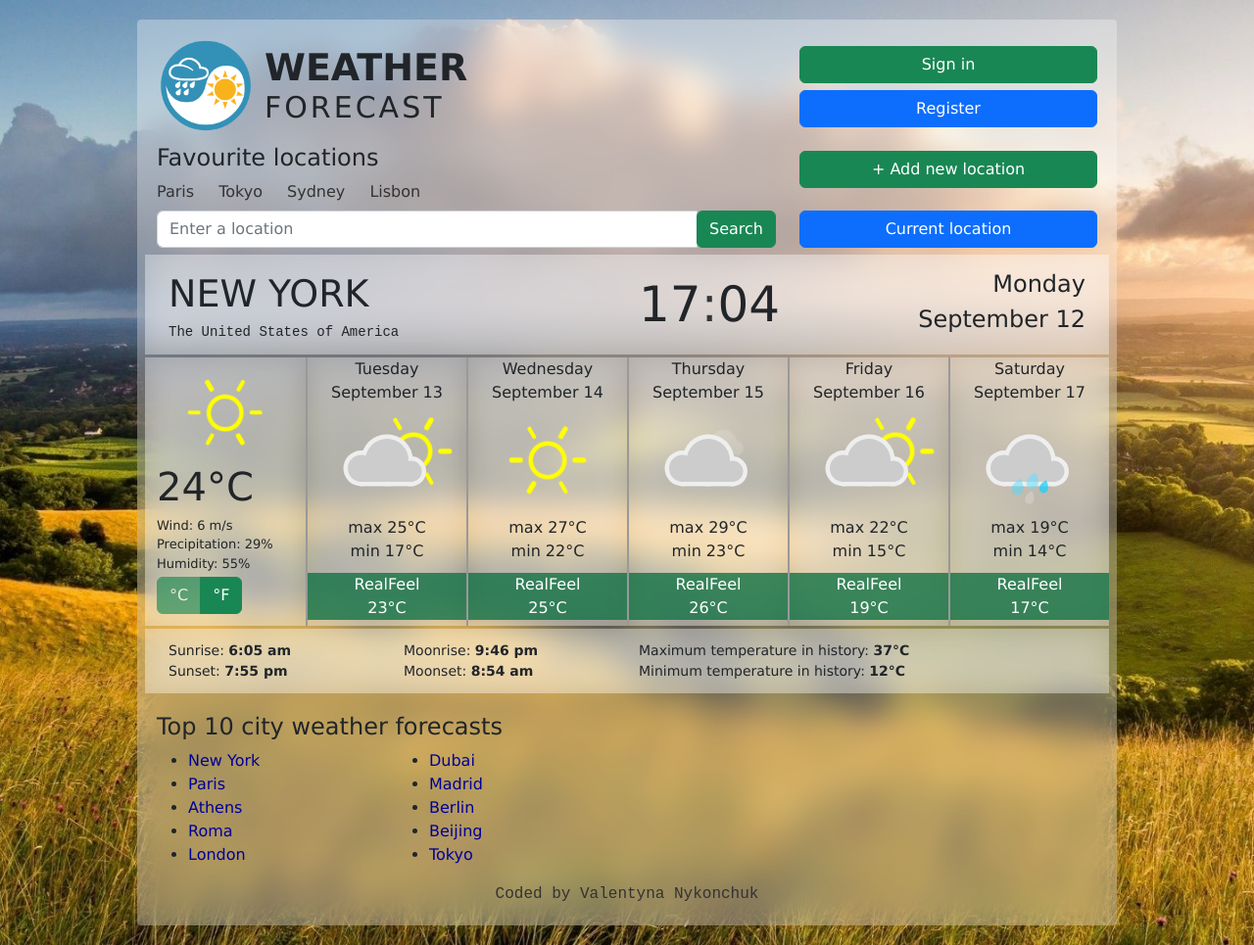
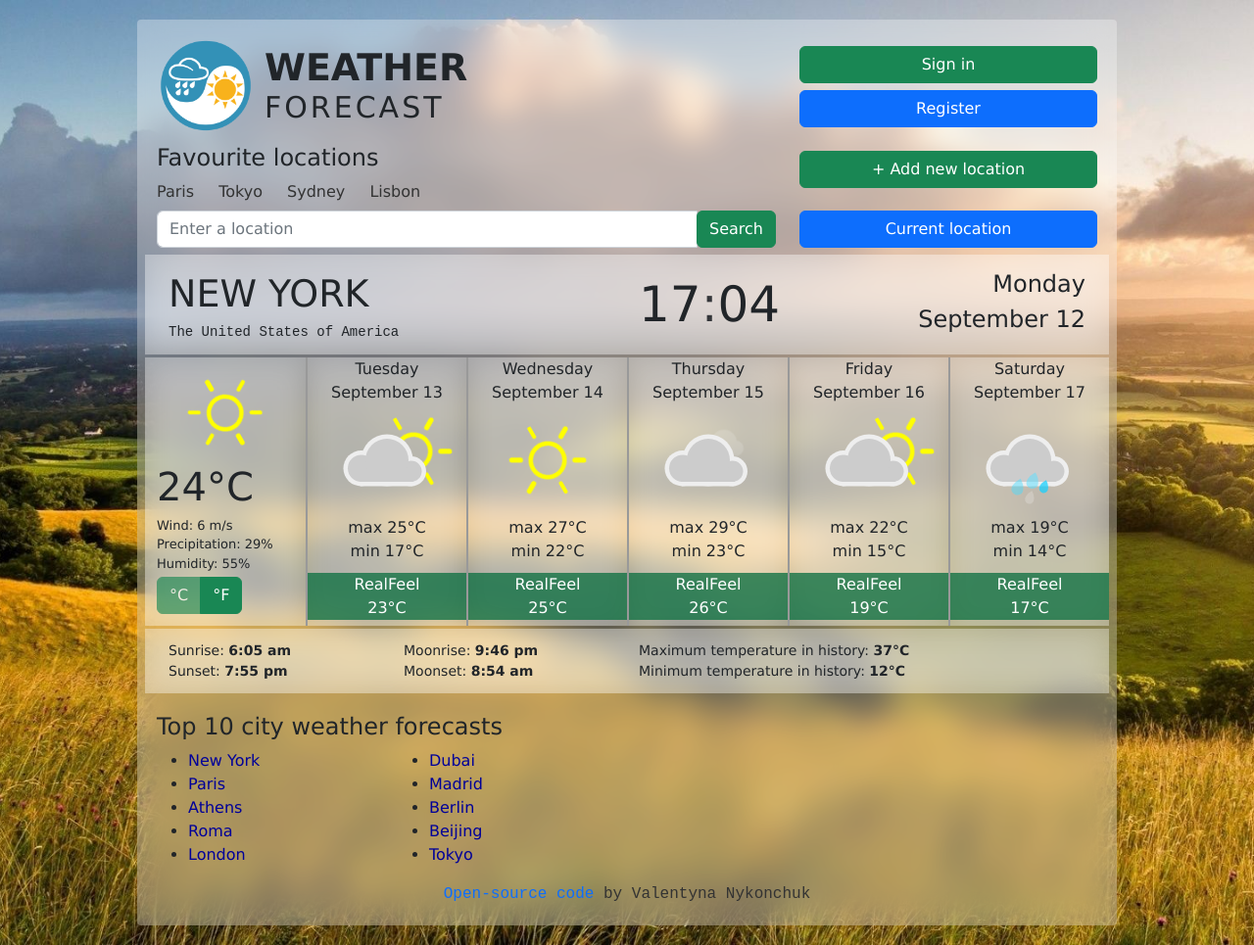
Before and after one commit to Lora-Cat/weather, a plain HTML site: page index.html in a window 1280 px wide. Shown: the whole page at 98% size. Drawn offline with nearby package versions, Linux system fonts and the light colour scheme.

Commit message:
Added a link to GitHub

```diff
--- a/index.html
+++ b/index.html
@@ -220,7 +220,17 @@
           </ul>
         </div>
       </div>
-      <footer>Coded by Valentyna Nykonchuk</footer>
+      <footer>
+        <a
+          href="https://github.com/Lora-Cat/weather"
+          target="_blank"
+          rel="nofollow"
+          class="text-decoration-none"
+        >
+          Open-source code
+        </a>
+        by Valentyna Nykonchuk
+      </footer>
     </div>
     <script
       src="https://cdn.jsdelivr.net/npm/bootstrap@5.2.0/dist/js/bootstrap.bundle.min.js"
```
